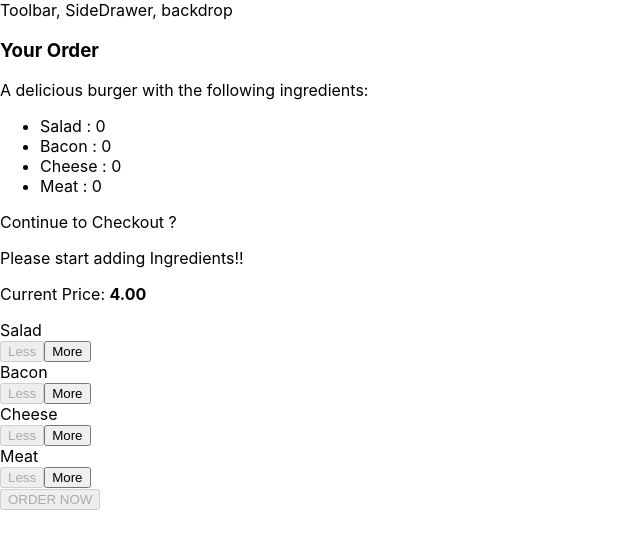
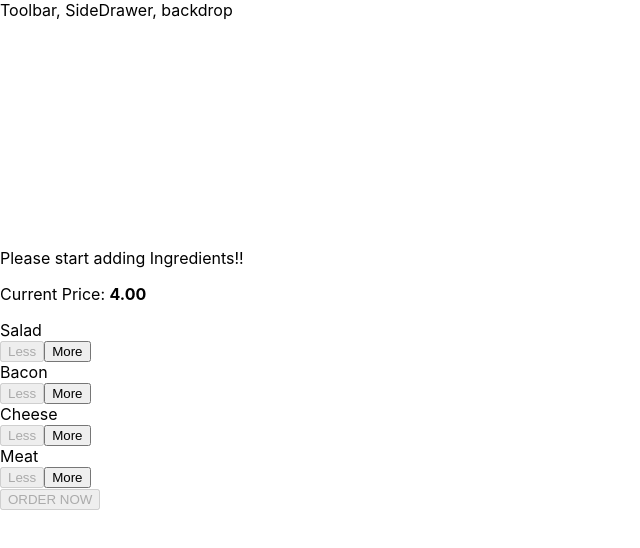
Before and after one commit to chauhankartik1708/Burger-project, a React app: page / in a window 1280 px wide. Shown: the top 548 px of the page, without its empty margins (0-640 px from the left). Built offline with nearby package versions, Linux system fonts and the light colour scheme.

Commit message:
showing the modal
Signed-off-by: Kartik Chauhan <lkchauhan.725@gmail.com>

```diff
--- a/src/components/Burger/BuildControls/BuildControls.js
+++ b/src/components/Burger/BuildControls/BuildControls.js
@@ -23,6 +23,7 @@
         ))}
         <button
             className={classes.OrderButton}
+            onClick={props.ordered}
             disabled={!props.purchasable}>ORDER NOW</button>
     </div>
 );
--- a/src/components/UI/Modal/Modal.js
+++ b/src/components/UI/Modal/Modal.js
@@ -3,7 +3,12 @@
 import classes from './Modal.css'
 
 const modal = (props) => (
-    <div className={classes.Modal}>
+    <div className={classes.Modal}
+    style={{
+        transform:props.show ? 'translateY(0)' : 'translateY(-100vh)',
+        opacity:props.show ? '1' : '0'
+    }}
+    >
         {props.children}
     </div>
 );
--- a/src/containers/BurgerBuilder/BurgerBuilder.js
+++ b/src/containers/BurgerBuilder/BurgerBuilder.js
@@ -25,7 +25,8 @@
             meat: 0
         },
         totalPrice: 4,
-        purchasable: false
+        purchasable: false,
+        purchasing:false
     }
 
     updatePurchaseState (ingredients) {
@@ -70,6 +71,10 @@
         this.updatePurchaseState(updatedIngredients);
     }
 
+    purchaseHandler = () => {
+        this.setState({purchasing:true})
+    }
+
     render () {
         const disabledInfo = {
             ...this.state.ingredients
@@ -81,7 +86,7 @@
         return (
 
             <Aux>
-                <Modal>
+                <Modal show={this.state.purchasing}>
                     <OrderSummary ingredients={this.state.ingredients}/>
                 </Modal>
                 <Burger ingredients={this.state.ingredients} />
@@ -90,6 +95,7 @@
                     ingredientRemoved={this.removeIngredientHandler}
                     disabled={disabledInfo}
                     purchasable={this.state.purchasable}
+                    ordered={this.purchaseHandler}
                     price={this.state.totalPrice} />
             </Aux>
         );
```
